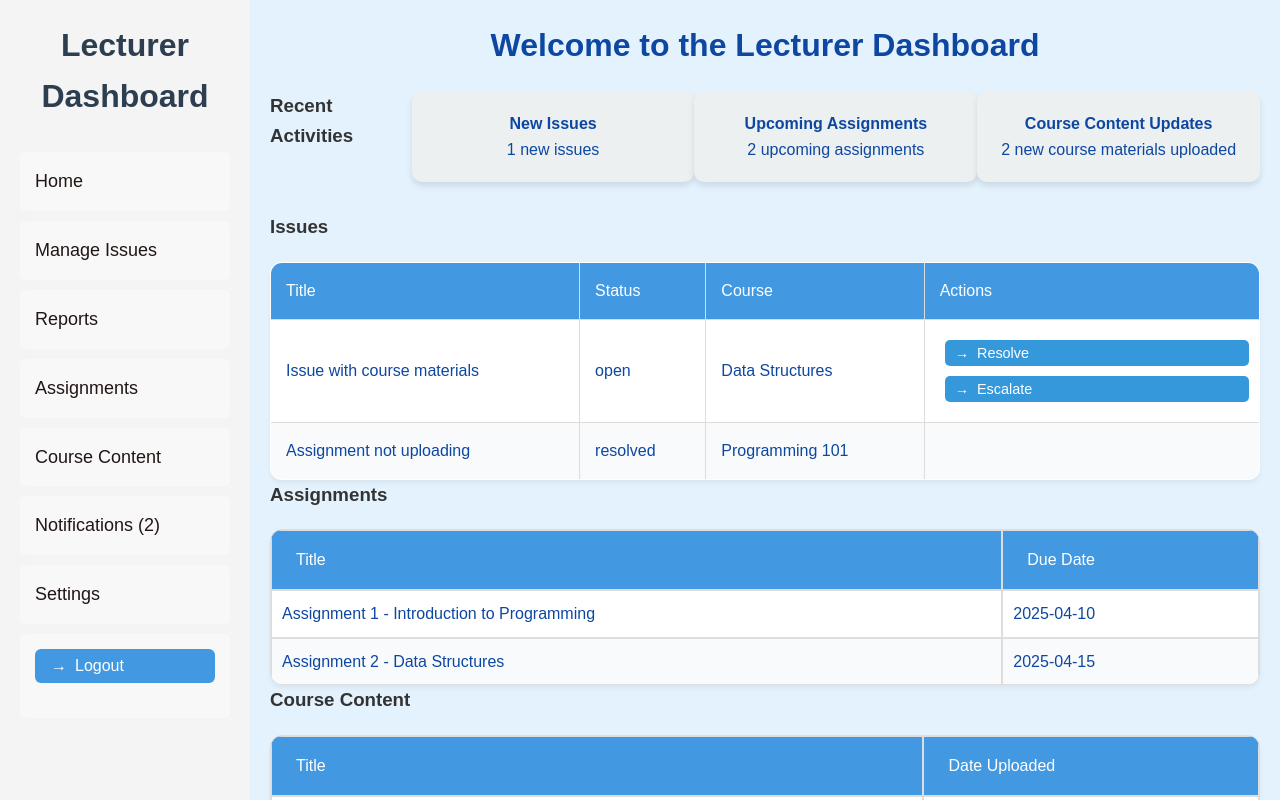
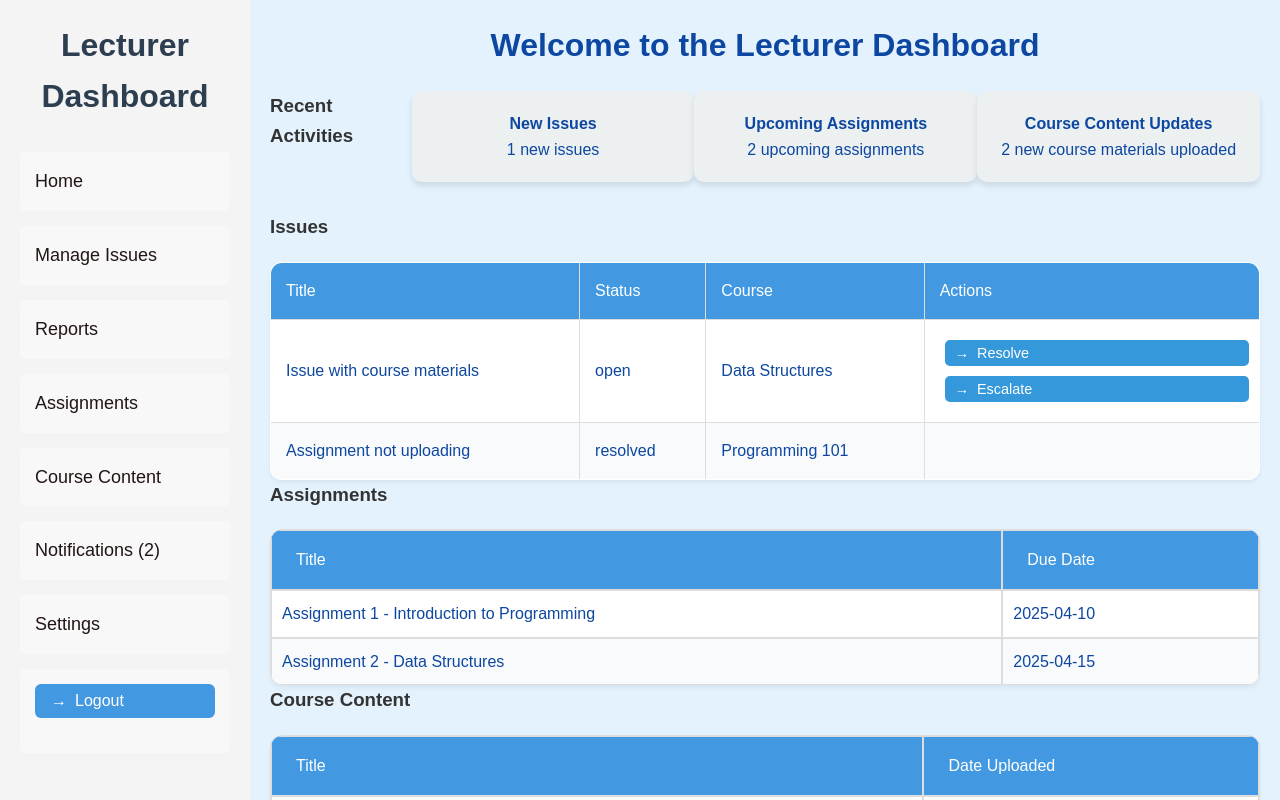
Before and after one commit to ArnoldPeterMukasa/AITS_GROUP_G, a React (Vite) app in the folder FRONTEND/: page /LecturerDashboard in a window 1280 px wide. Built offline with nearby package versions, Linux system fonts and the light colour scheme.

Commit message:
Added spacing between sidebar navigation styling

```diff
--- a/FRONTEND/src/components/LecturerDashboard.css
+++ b/FRONTEND/src/components/LecturerDashboard.css
@@ -21,3 +21,6 @@
   list-style-type: none;
   padding: 0;
 }
+.sidebar ul li {
+  margin-bottom: 15px;
+}
```
